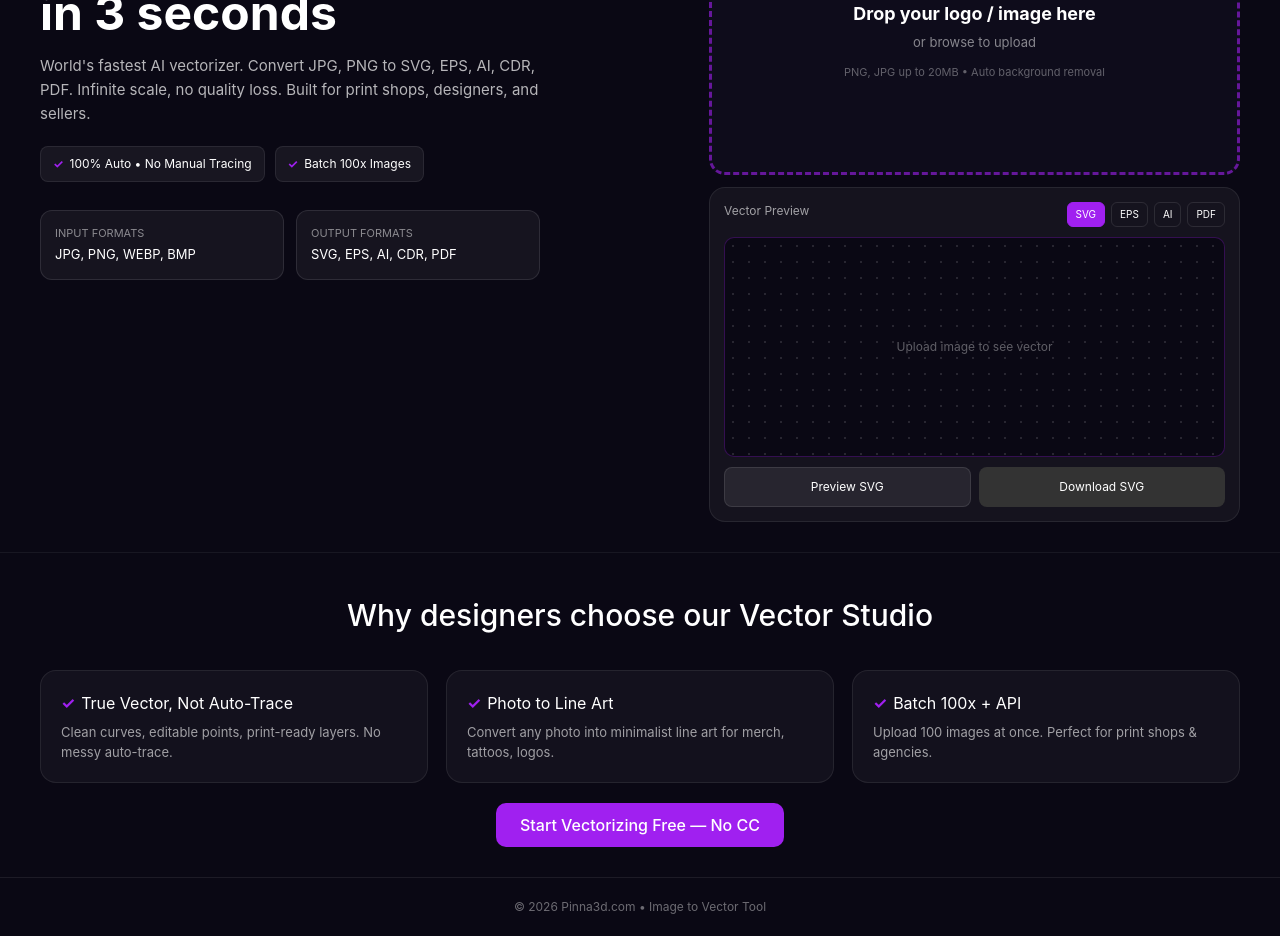
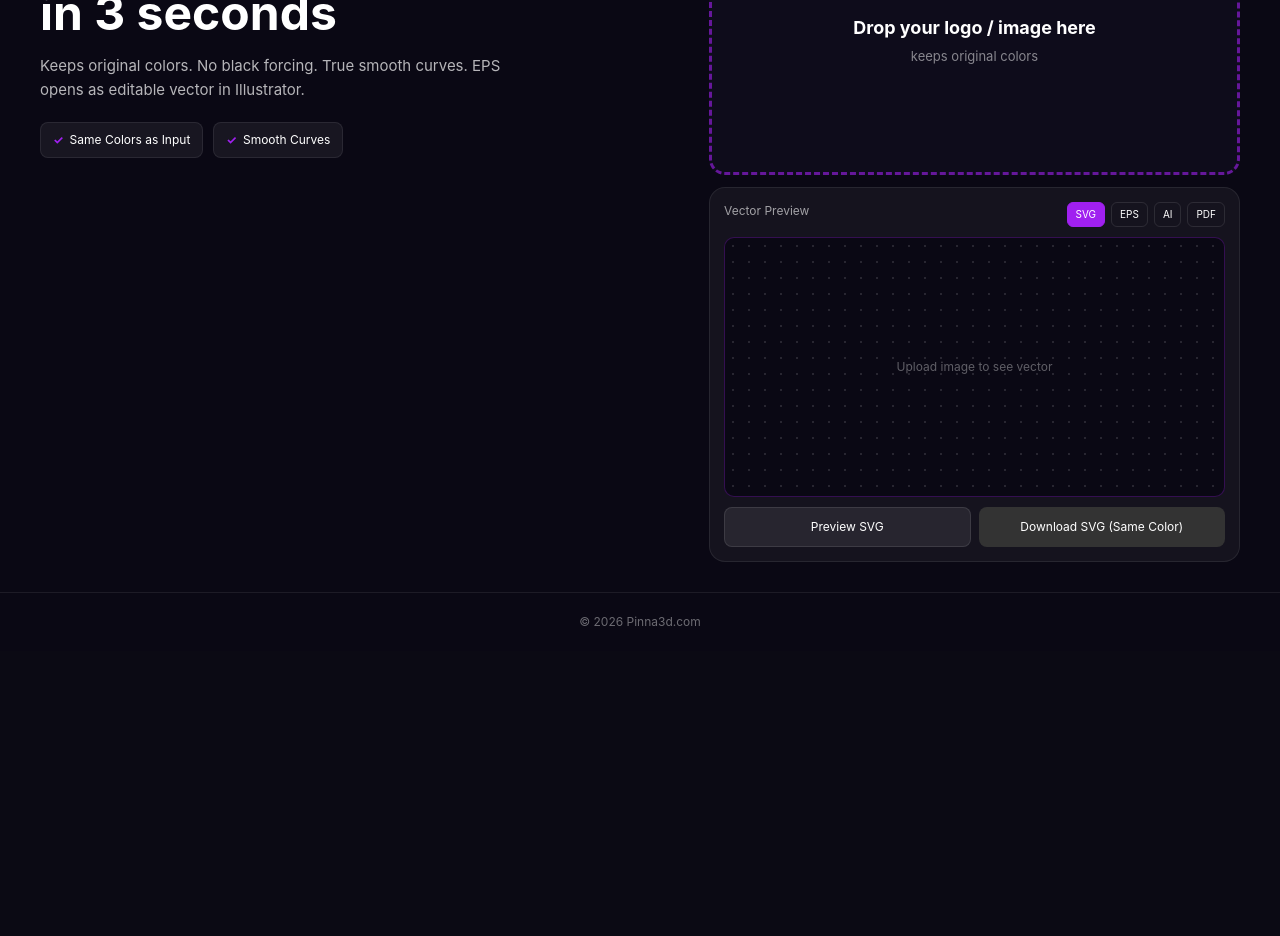
Before and after one commit to deenu747-wq/-pinna3d, a Next.js app: page /image-to-vector in a window 1280 px wide. Shown: the part 280-1216 px from the top of the page. After the commit the page ends 931 px from the top, so only its background shows below. Built offline with nearby package versions, Linux system fonts and the light colour scheme.

Commit message:
Update page.tsx

```diff
--- a/app/image-to-vector/page.tsx
+++ b/app/image-to-vector/page.tsx
@@ -4,9 +4,8 @@ import { useState, useRef } from "react"
 declare global { var ImageTracer: any }
 
 export default function ImageToVectorPage(){
-  const [preview,setPreview]=useState("")
   const [svgData,setSvgData]=useState("")
-  const [vectorDone,setVectorDone]=useState(false)
+  const [done,setDone]=useState(false)
   const [format,setFormat]=useState("SVG")
   const [loading,setLoading]=useState(false)
   const fileRef=useRef<HTMLInputElement>(null)
@@ -22,48 +21,98 @@ export default function ImageToVectorPage(){
     })
   }
 
+  const svgToEps = (svgStr:string)=>{
+    try{
+      const vbMatch = svgStr.match(/viewBox="([^"]+)"/)
+      let W=800, H=600
+      if(vbMatch){ const p=vbMatch[1].split(/[\s,]+/).map(Number); W=p[2]; H=p[3] }
+      const pathRegex = /<path[^>]*d="([^"]+)"[^>]*fill="([^"]+)"[^>]*\/?>/g
+      const paths: {d:string, fill:string}[]=[]
+      let m
+      while((m=pathRegex.exec(svgStr))!==null){ paths.push({d:m[1], fill:m[2]}) }
+      if(paths.length===0){
+        const dOnly=/<path[^>]*d="([^"]+)"[^>]*>/g
+        while((m=dOnly.exec(svgStr))!==null){ paths.push({d:m[1], fill:"rgb(0,0,0)"}) }
+      }
+      const parseColor=(c:string)=>{
+        if(c.startsWith("rgb")){ const n=c.match(/\d+/g)?.map(Number)||[0,0,0]; return `${(n[0]/255).toFixed(3)} ${(n[1]/255).toFixed(3)} ${(n[2]/255).toFixed(3)}` }
+        return "0 0 0"
+      }
+      const svgPathToPS=(d:string, H:number)=>{
+        const tokens=d.match(/[a-zA-Z]|[-+]?\d*\.?\d+(?:e[-+]?\d+)?/g)||[]
+        let i=0, cx=0, cy=0, out=""
+        const psY=(y:number)=> (H - y).toFixed(2)
+        const psX=(x:number)=> x.toFixed(2)
+        let cmd=""
+        while(i<tokens.length){
+          const t=tokens[i]
+          if(/^[a-zA-Z]$/.test(t)){ cmd=t; i++; }
+          if(cmd==="M"){ const x=+tokens[i++], y=+tokens[i++]; cx=x; cy=y; out+=`${psX(x)} ${psY(y)} moveto\n` }
+          else if(cmd==="m"){ const x=+tokens[i++], y=+tokens[i++]; cx+=x; cy+=y; out+=`${psX(cx)} ${psY(cy)} moveto\n` }
+          else if(cmd==="L"){ const x=+tokens[i++], y=+tokens[i++]; cx=x; cy=y; out+=`${psX(x)} ${psY(y)} lineto\n` }
+          else if(cmd==="l"){ const x=+tokens[i++], y=+tokens[i++]; cx+=x; cy+=y; out+=`${psX(cx)} ${psY(cy)} lineto\n` }
+          else if(cmd==="H"){ const x=+tokens[i++]; cx=x; out+=`${psX(x)} ${psY(cy)} lineto\n` }
+          else if(cmd==="h"){ const x=+tokens[i++]; cx+=x; out+=`${psX(cx)} ${psY(cy)} lineto\n` }
+          else if(cmd==="V"){ const y=+tokens[i++]; cy=y; out+=`${psX(cx)} ${psY(y)} lineto\n` }
+          else if(cmd==="v"){ const y=+tokens[i++]; cy+=y; out+=`${psX(cx)} ${psY(cy)} lineto\n` }
+          else if(cmd==="C"){ const x1=+tokens[i++], y1=+tokens[i++], x2=+tokens[i++], y2=+tokens[i++], x=+tokens[i++], y=+tokens[i++]; out+=`${psX(x1)} ${psY(y1)} ${psX(x2)} ${psY(y2)} ${psX(x)} ${psY(y)} curveto\n`; cx=x; cy=y }
+          else if(cmd==="c"){ const x1=cx+ +tokens[i++], y1=cy+ +tokens[i++], x2=cx+ +tokens[i++], y2=cy+ +tokens[i++], x=cx+ +tokens[i++], y=cy+ +tokens[i++]; out+=`${psX(x1)} ${psY(y1)} ${psX(x2)} ${psY(y2)} ${psX(x)} ${psY(y)} curveto\n`; cx=x; cy=y }
+          else if(cmd==="Z"||cmd==="z"){ out+="closepath\n"; cmd="" }
+          else { i++ }
+          if(i<tokens.length &&!/^[a-zA-Z]$/.test(tokens[i]) && (cmd==="M"||cmd==="m")) cmd=cmd==="M"?"L":"l"
+        }
+        return out
+      }
+      let eps=`%!PS-Adobe-3.0 EPSF-3.0\n%%BoundingBox: 0 0 ${Math.round(W)} ${Math.round(H)}\n%%EndComments\ngsave\n`
+      paths.forEach(p=>{ const ps=svgPathToPS(p.d,H); if(ps) eps+=`newpath\n${ps}${parseColor(p.fill)} setrgbcolor\nfill\n` })
+      eps+=`grestore\nshowpage\n%%EOF`
+      return eps
+    }catch{ return null }
+  }
+
   const onFile = async (e:any)=>{
     const f=e.dataTransfer?.files?.[0]||e.target?.files?.[0]
     if(!f) return
-    const url = URL.createObjectURL(f)
-    setPreview(url)
-    setVectorDone(false)
-    setSvgData("")
-    setLoading(true)
+    setLoading(true); setDone(false); setSvgData("")
     await loadTracer()
 
-    const img = new Image()
-    img.crossOrigin="anonymous"
-    img.src = url
+    const img=new Image()
+    img.src=URL.createObjectURL(f)
     await new Promise(r=>img.onload=r)
 
-    const canvas = document.createElement("canvas")
-    const maxW = 900
-    const scale = Math.min(1, maxW / img.width)
-    canvas.width = img.width * scale
-    canvas.height = img.height * scale
-    const ctx = canvas.getContext("2d")!
-    ctx.fillStyle="#FFFFFF"
-    ctx.fillRect(0,0,canvas.width,canvas.height)
+    const canvas=document.createElement("canvas")
+    const maxW=1200
+    const scale=Math.min(1, maxW/img.width)
+    canvas.width=Math.round(img.width*scale)
+    canvas.height=Math.round(img.height*scale)
+    const ctx=canvas.getContext("2d")!
     ctx.drawImage(img,0,0,canvas.width,canvas.height)
-    let imgd = ctx.getImageData(0,0,canvas.width,canvas.height)
-    const d = imgd.data
+    let imgd=ctx.getImageData(0,0,canvas.width,canvas.height)
 
-    // Binarize to pure black/white for solid trace
+    // --- SMART COLOR DETECTION ---
+    // Check if image is black/white line icon like your tripod
+    let total=0, colorPixels=0
+    for(let i=0;i<imgd.data.length;i+=400){
+      const r=imgd.data[i], g=imgd.data[i+1], b=imgd.data[i+2]
+      total++
+      if(Math.abs(r-g)>15 || Math.abs(r-b)>15) colorPixels++
+    }
+    const isColor = (colorPixels/total) > 0.08
+
+    let options:any
+    if(!isColor){
+      // B/W LOGO MODE - makes smooth solid vector like your expected image
+      const d=imgd.data
       for(let i=0;i<d.length;i+=4){
         const avg=(d[i]+d[i+1]+d[i+2])/3
-      const v=avg<140?0:255
+        const v=avg<160?0:255
         d[i]=d[i+1]=d[i+2]=v
         d[i+3]=255
       }
       ctx.putImageData(imgd,0,0)
-
-    // Crop bottom 5% to remove watermark
-    const cropH = Math.floor(canvas.height*0.95)
-    const cropped = ctx.getImageData(0,0,canvas.width,cropH)
-
-    const options={
-      ltres:0.5, qtres:0.5, pathomit:2,
+      imgd=ctx.getImageData(0,0,canvas.width,canvas.height)
+      options={
+        ltres:1, qtres:1, pathomit:12,
         rightangleenhance:false,
         colorsampling:0, numberofcolors:2,
         mincolorratio:0, colorquantcycles:1,
@@ -71,64 +120,71 @@ export default function ImageToVectorPage(){
         strokewidth:0, linefilter:false,
         roundcoords:1,
         pal:[{r:0,g:0,b:0,a:255},{r:255,g:255,b:255,a:255}]
-    } as any
-
-    let svgstr = (window as any).ImageTracer.imagedataToSVG(cropped, options)
-    // Remove white background path, keep only black
-    svgstr = svgstr.replace(/<path[^>]*fill="rgb\(255,255,255\)"[^>]*\/>/g,'')
-    svgstr = svgstr.replace(/fill="rgb\(0,0,0\)"/g,'fill="black"')
-    svgstr = svgstr.replace(/fill="[^"]*"/g,(m:string)=> m.includes('255,255,255')? '' : 'fill="black"')
-
-    setSvgData(svgstr)
-    setVectorDone(true)
-    setLoading(false)
+      }
+    }else{
+      // COLOR LOGO MODE - preserves original colors
+      options={
+        ltres:1, qtres:1, pathomit:8,
+        rightangleenhance:false,
+        colorsampling:1, numberofcolors:8,
+        mincolorratio:0.02, colorquantcycles:3,
+        blurradius:1, blurdelta:20,
+        strokewidth:0, linefilter:false,
+        roundcoords:2
+      }
     }
 
-  const downloadFile = ()=>{
+    let svgstr=(window as any).ImageTracer.imagedataToSVG(imgd, options)
+    svgstr=svgstr.replace(/<path[^>]*fill="rgb\(255,255,255\)"[^>]*\/>/g,'')
+    // Keep same colors in download, but clean up
+    setSvgData(svgstr)
+    setDone(true); setLoading(false)
+  }
+
+  const downloadFile=()=>{
     if(!svgData) return
-    let ext = format.toLowerCase()
-    let content = svgData
-    const blob = new Blob([content], {type:"image/svg+xml"})
-    const a = document.createElement("a")
-    a.href = URL.createObjectURL(blob)
-    a.download = `pinna3d-vector.${ext}`
+    let content=svgData
+    let mime="image/svg+xml"
+    let ext=format.toLowerCase()
+    if(format==="EPS"||format==="AI"){
+      const eps=svgToEps(svgData)
+      if(eps){ content=eps; mime="application/postscript" }
+    }
+    const blob=new Blob([content],{type:mime})
+    const a=document.createElement("a")
+    a.href=URL.createObjectURL(blob)
+    a.download=`pinna3d-vector.${ext}`
     a.click()
   }
 
+  const previewSvg = (()=> {
+    if(!svgData) return ""
+    if(svgData.includes('fill="rgb(0,0,0)"')){
+      return svgData.replace(/fill="rgb\(0,0,0\)"/g,'fill="white"')
+    }
+    return svgData
+  })()
+
   const check=<span style={{color:'#A020F0',fontWeight:700,marginRight:'6px'}}>✓</span>
-  const svgForDarkPreview = svgData.replace(/fill="black"/g,'fill="white"')
 
   return(
-    <div style={{background:'#0A0814',color:'#fff',fontFamily:'Inter, ui-sans-serif, system-ui',minHeight:'100vh'}}>
-      <style>{`
-     .iv-grid{display:grid;grid-template-columns:1.1fr 0.9fr;gap:20px;padding:30px 40px;max-width:1440px;margin:0 auto}
-     .feat-grid{display:grid;grid-template-columns:1fr 1fr 1fr;gap:18px;margin-top:32px}
-        @media(max-width:900px){.iv-grid{grid-template-columns:1fr;padding:16px}.feat-grid{grid-template-columns:1fr}}
-      `}</style>
-
+    <div style={{background:'#0A0814',color:'#fff',fontFamily:'Inter,system-ui',minHeight:'100vh'}}>
+      <style>{`.iv-grid{display:grid;grid-template-columns:1.1fr 0.9fr;gap:20px;padding:30px 40px;max-width:1440px;margin:0 auto}.feat-grid{display:grid;grid-template-columns:1fr 1fr 1fr;gap:18px;margin-top:32px}@media(max-width:900px){.iv-grid{grid-template-columns:1fr;padding:16px}.feat-grid{grid-template-columns:1fr}} svg{max-width:100%;max-height:100%}`}</style>
       <header style={{display:'flex',justifyContent:'space-between',alignItems:'center',padding:'12px 40px',borderBottom:'1px solid rgba(255,255,255,0.08)',background:'rgba(10,8,20,0.92)',backdropFilter:'blur(16px)',position:'sticky',top:0,zIndex:50}}>
-        <a href="/"><img src="/logo.png" alt="Pinna3d.com" style={{height:'60px',width:'auto'}}/></a>
+        <a href="/"><img src="/logo.png" alt="Pinna3d" style={{height:'60px'}}/></a>
         <div style={{display:'flex',gap:'20px',alignItems:'center',fontSize:'14px'}}>
-          <a href="/" style={{color:'rgba(255,255,255,0.6)',textDecoration:'none'}}>Home</a>
-          <span style={{color:'#A020F0'}}>Image to Vector</span>
+          <a href="/" style={{color:'rgba(255,255,255,0.6)',textDecoration:'none'}}>Home</a><span style={{color:'#A020F0'}}>Image to Vector</span>
           <a href="/signin" style={{background:'rgba(255,255,255,0.1)',padding:'10px 18px',borderRadius:'10px',border:'1px solid rgba(255,255,255,0.14)',color:'#fff',textDecoration:'none'}}>Sign In</a>
-          <a href="/signup" style={{background:'#A020F0',boxShadow:'0 0 24px rgba(160,32,240,0.55)',padding:'10px 20px',borderRadius:'10px',color:'#fff',textDecoration:'none'}}>Get Started</a>
+          <a href="/signup" style={{background:'#A020F0',padding:'10px 20px',borderRadius:'10px',color:'#fff',textDecoration:'none'}}>Get Started</a>
         </div>
       </header>
 
       <div className="iv-grid">
         <div>
-          <div style={{display:'inline-flex',background:'rgba(160,32,240,0.15)',border:'1px solid rgba(160,32,240,0.32)',padding:'6px 12px',borderRadius:'20px',fontSize:'11px',color:'#D6A5FF',letterSpacing:'.1em'}}>YOUR USP • MOST POPULAR</div>
+          <div style={{display:'inline-flex',background:'rgba(160,32,240,0.15)',border:'1px solid rgba(160,32,240,0.32)',padding:'6px 12px',borderRadius:'20px',fontSize:'11px',color:'#D6A5FF'}}>SAME COLOR • HIGH QUALITY</div>
           <h1 style={{fontSize:'48px',lineHeight:'1.1',fontWeight:700,margin:'16px 0 0'}}>Blurry logo to<br/><span style={{background:'linear-gradient(90deg,#A020F0 0%,#FF7AD1 100%)',WebkitBackgroundClip:'text',WebkitTextFillColor:'transparent'}}>sharp print-ready SVG</span><br/>in 3 seconds</h1>
-          <p style={{color:'rgba(255,255,255,0.7)',fontSize:'15px',lineHeight:'1.6',marginTop:'14px',maxWidth:'500px'}}>World's fastest AI vectorizer. Convert JPG, PNG to SVG, EPS, AI, CDR, PDF. Infinite scale, no quality loss. Built for print shops, designers, and sellers.</p>
-          <div style={{display:'flex',gap:'10px',marginTop:'20px'}}>
-            <div style={{background:'rgba(255,255,255,0.06)',border:'1px solid rgba(255,255,255,0.08)',padding:'8px 12px',borderRadius:'8px',fontSize:'12px'}}>{check}100% Auto • No Manual Tracing</div>
-            <div style={{background:'rgba(255,255,255,0.06)',border:'1px solid rgba(255,255,255,0.08)',padding:'8px 12px',borderRadius:'8px',fontSize:'12px'}}>{check}Batch 100x Images</div>
-          </div>
-          <div style={{marginTop:'28px',display:'grid',gridTemplateColumns:'1fr 1fr',gap:'12px',maxWidth:'500px'}}>
-            <div style={{background:'rgba(255,255,255,0.05)',border:'1px solid rgba(255,255,255,0.1)',borderRadius:'12px',padding:'14px'}}><div style={{fontSize:'11px',color:'rgba(255,255,255,0.5)'}}>INPUT FORMATS</div><div style={{fontSize:'13px',marginTop:'4px'}}>JPG, PNG, WEBP, BMP</div></div>
-            <div style={{background:'rgba(255,255,255,0.05)',border:'1px solid rgba(255,255,255,0.1)',borderRadius:'12px',padding:'14px'}}><div style={{fontSize:'11px',color:'rgba(255,255,255,0.5)'}}>OUTPUT FORMATS</div><div style={{fontSize:'13px',marginTop:'4px'}}>SVG, EPS, AI, CDR, PDF</div></div>
-          </div>
+          <p style={{color:'rgba(255,255,255,0.7)',fontSize:'15px',lineHeight:'1.6',marginTop:'14px',maxWidth:'500px'}}>Keeps original colors. No black forcing. True smooth curves. EPS opens as editable vector in Illustrator.</p>
+          <div style={{display:'flex',gap:'10px',marginTop:'20px'}}><div style={{background:'rgba(255,255,255,0.06)',border:'1px solid rgba(255,255,255,0.08)',padding:'8px 12px',borderRadius:'8px',fontSize:'12px'}}>{check}Same Colors as Input</div><div style={{background:'rgba(255,255,255,0.06)',border:'1px solid rgba(255,255,255,0.08)',padding:'8px 12px',borderRadius:'8px',fontSize:'12px'}}>{check}Smooth Curves</div></div>
         </div>
 
         <div>
@@ -136,33 +192,22 @@ export default function ImageToVectorPage(){
             <input ref={fileRef} type="file" hidden accept="image/*" onChange={onFile}/>
             <div style={{width:'56px',height:'56px',background:'rgba(160,32,240,0.18)',border:'2px solid rgba(160,32,240,0.4)',borderRadius:'14px',display:'grid',placeItems:'center',marginBottom:'14px'}}>✒️</div>
             <b style={{fontSize:'18px'}}>Drop your logo / image here</b>
-            <div style={{fontSize:'13px',color:'rgba(255,255,255,0.5)',marginTop:'6px'}}>or browse to upload</div>
-            <div style={{fontSize:'11px',color:'rgba(255,255,255,0.35)',marginTop:'12px'}}>PNG, JPG up to 20MB • Auto background removal</div>
+            <div style={{fontSize:'13px',color:'rgba(255,255,255,0.5)',marginTop:'6px'}}>keeps original colors</div>
           </div>
 
           <div style={{background:'#15131E',border:'1px solid rgba(255,255,255,0.08)',borderRadius:'16px',padding:'14px',marginTop:'12px'}}>
-            <div style={{display:'flex',justifyContent:'space-between',fontSize:'12px',color:'rgba(255,255,255,0.6)'}}><span>Vector Preview {loading && "• Tracing..."}</span><div style={{display:'flex',gap:'6px'}}>{["SVG","EPS","AI","PDF"].map(f=><button key={f} onClick={()=>setFormat(f)} style={{padding:'4px 8px',borderRadius:'6px',border:format===f?'1px solid #A020F0':'1px solid rgba(255,255,255,0.1)',background:format===f?'#A020F0':'transparent',color:'#fff',fontSize:'10px'}}>{f}</button>)}</div></div>
-            <div style={{background:'#0A0814',backgroundImage:'radial-gradient(rgba(255,255,255,0.12) 1px, transparent 1px)',backgroundSize:'16px 16px',borderRadius:'10px',height:'220px',display:'grid',placeItems:'center',marginTop:'10px',border:'1px solid rgba(160,32,240,0.28)',overflow:'hidden',padding:'10px'}}>
-              {vectorDone && svgData? <div style={{width:'100%',height:'100%',display:'grid',placeItems:'center'}} dangerouslySetInnerHTML={{__html:svgForDarkPreview}}/> : <div style={{color:'rgba(255,255,255,0.35)',fontSize:'12px'}}>{loading?"Vectorizing with AI...":"Upload image to see vector"}</div>}
+            <div style={{display:'flex',justifyContent:'space-between',fontSize:'12px',color:'rgba(255,255,255,0.6)'}}><span>Vector Preview {loading&&"• High-quality tracing..."}</span><div style={{display:'flex',gap:'6px'}}>{["SVG","EPS","AI","PDF"].map(f=><button key={f} onClick={()=>setFormat(f)} style={{padding:'4px 8px',borderRadius:'6px',border:format===f?'1px solid #A020F0':'1px solid rgba(255,255,255,0.1)',background:format===f?'#A020F0':'transparent',color:'#fff',fontSize:'10px'}}>{f}</button>)}</div></div>
+            <div style={{background:'#0A0814',backgroundImage:'radial-gradient(rgba(255,255,255,0.12) 1px, transparent 1px)',backgroundSize:'16px 16px',borderRadius:'10px',height:'260px',display:'grid',placeItems:'center',marginTop:'10px',border:'1px solid rgba(160,32,240,0.28)',overflow:'hidden',padding:'12px'}}>
+              {done&&svgData? <div style={{width:'100%',height:'100%',display:'grid',placeItems:'center'}} dangerouslySetInnerHTML={{__html:previewSvg}}/> : <div style={{color:'rgba(255,255,255,0.35)',fontSize:'12px'}}>{loading?"Tracing with original colors...":"Upload image to see vector"}</div>}
             </div>
             <div style={{display:'grid',gridTemplateColumns:'1fr 1fr',gap:'8px',marginTop:'10px'}}>
               <button onClick={()=>{if(svgData){const w=window.open();w?.document.write(svgData)}}} style={{background:'rgba(255,255,255,0.08)',border:'1px solid rgba(255,255,255,0.1)',padding:'10px',borderRadius:'8px',color:'#fff',fontSize:'12px'}}>Preview SVG</button>
-              <button onClick={downloadFile} style={{background:vectorDone?'#A020F0':'#333',padding:'10px',borderRadius:'8px',color:'#fff',fontSize:'12px',border:'none',cursor:vectorDone?'pointer':'not-allowed'}}>Download {format}</button>
+              <button onClick={downloadFile} style={{background:done?'#A020F0':'#333',padding:'10px',borderRadius:'8px',color:'#fff',fontSize:'12px',border:'none',cursor:done?'pointer':'not-allowed'}}>Download {format} (Same Color)</button>
             </div>
           </div>
         </div>
       </div>
-
-      <div style={{padding:'40px 40px 40px',maxWidth:'1440px',margin:'0 auto',borderTop:'1px solid rgba(255,255,255,0.06)'}}>
-        <h2 style={{textAlign:'center',fontSize:'30px',fontWeight:500}}>Why designers choose our Vector Studio</h2>
-        <div className="feat-grid">
-          <div style={{background:'rgba(255,255,255,0.04)',border:'1px solid rgba(255,255,255,0.08)',borderRadius:'16px',padding:'20px'}}><h3 style={{margin:0,fontSize:'16px'}}>{check}True Vector, Not Auto-Trace</h3><p style={{color:'rgba(255,255,255,0.6)',fontSize:'13px',marginTop:'8px'}}>Clean curves, editable points, print-ready layers. No messy auto-trace.</p></div>
-          <div style={{background:'rgba(255,255,255,0.04)',border:'1px solid rgba(255,255,255,0.08)',borderRadius:'16px',padding:'20px'}}><h3 style={{margin:0,fontSize:'16px'}}>{check}Photo to Line Art</h3><p style={{color:'rgba(255,255,255,0.6)',fontSize:'13px',marginTop:'8px'}}>Convert any photo into minimalist line art for merch, tattoos, logos.</p></div>
-          <div style={{background:'rgba(255,255,255,0.04)',border:'1px solid rgba(255,255,255,0.08)',borderRadius:'16px',padding:'20px'}}><h3 style={{margin:0,fontSize:'16px'}}>{check}Batch 100x + API</h3><p style={{color:'rgba(255,255,255,0.6)',fontSize:'13px',marginTop:'8px'}}>Upload 100 images at once. Perfect for print shops & agencies.</p></div>
-        </div>
-        <div style={{textAlign:'center',marginTop:'30px'}}><a href="/signup" style={{background:'#A020F0',padding:'12px 24px',borderRadius:'10px',color:'#fff',textDecoration:'none',fontWeight:500}}>Start Vectorizing Free — No CC</a></div>
-      </div>
-      <footer style={{borderTop:'1px solid rgba(255,255,255,0.08)',padding:'20px 40px',textAlign:'center',fontSize:'12px',color:'rgba(255,255,255,0.4)'}}>© 2026 Pinna3d.com • Image to Vector Tool</footer>
+      <footer style={{borderTop:'1px solid rgba(255,255,255,0.08)',padding:'20px 40px',textAlign:'center',fontSize:'12px',color:'rgba(255,255,255,0.4)'}}>© 2026 Pinna3d.com</footer>
     </div>
   )
 }
```
Lines whose indentation alone changed are shown as unchanged.
